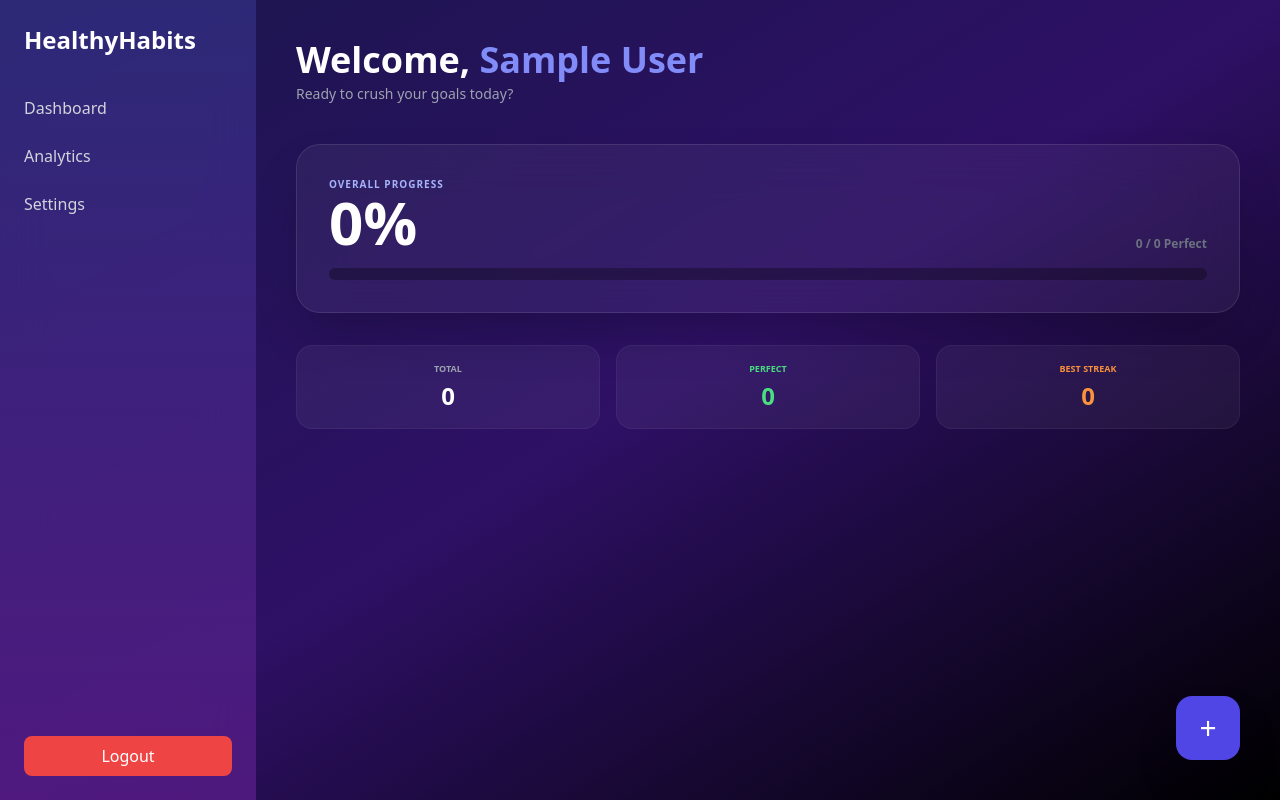
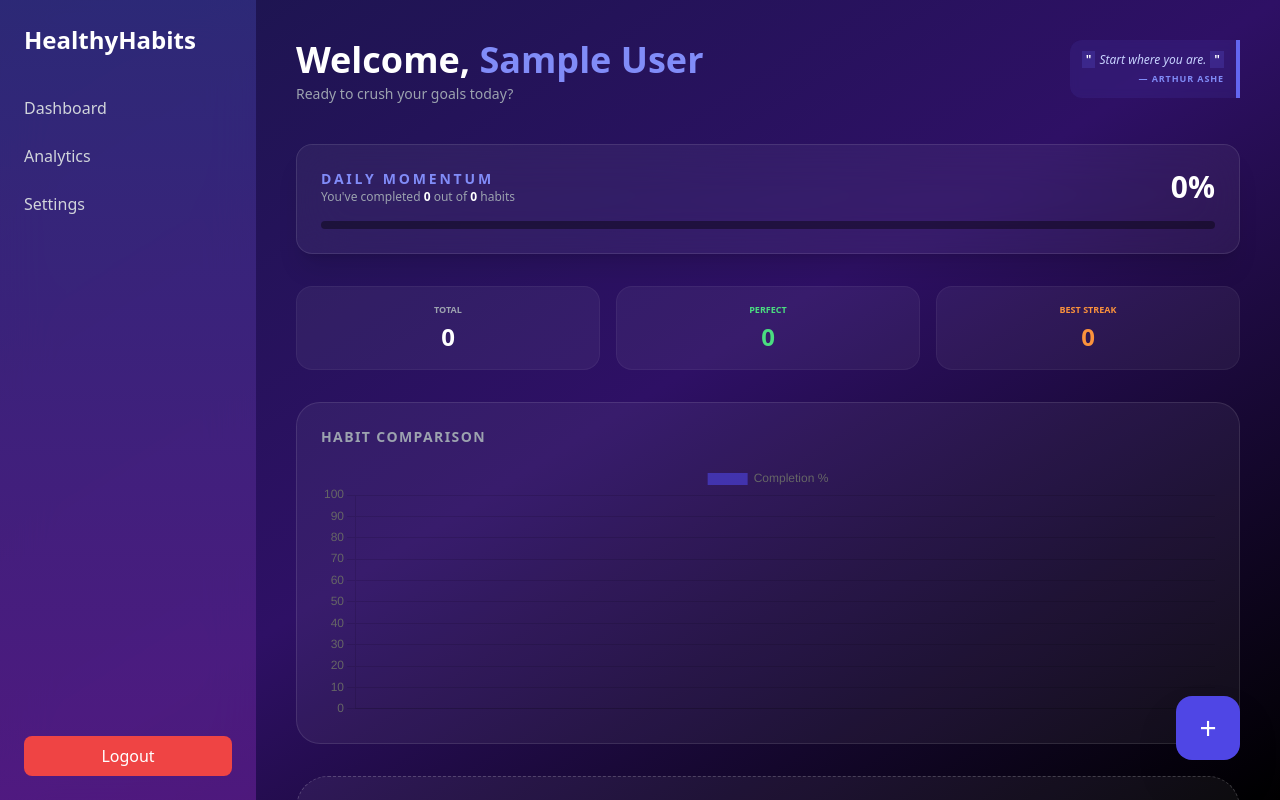
Before and after one commit to ARCHANA-MADDELA-57/healthy-habits-Tracker-frontend, a React (Vite) app: page /dashboard in a window 1280 px wide. Built offline with nearby package versions, Linux system fonts and the light colour scheme; no server answers; sample sign-in values are in the browser's storage.

Commit message:
Implemented daily summary, quote display

```diff
--- a/package.json
+++ b/package.json
@@ -11,8 +11,10 @@
   },
   "dependencies": {
     "axios": "^1.13.5",
+    "chart.js": "^4.5.1",
     "framer-motion": "^12.34.0",
     "react": "^19.2.0",
+    "react-chartjs-2": "^5.3.1",
     "react-circular-progressbar": "^2.2.0",
     "react-dom": "^19.2.0",
     "react-router-dom": "^7.13.0",
--- a/src/pages/Dashboard.jsx
+++ b/src/pages/Dashboard.jsx
@@ -1,16 +1,53 @@
 import { useState, useEffect } from "react";
 import Sidebar from "../components/Sidebar";
 import AddHabitModal from "../components/AddHabitModal";
+import { Bar } from "react-chartjs-2";
+import {
+  Chart as ChartJS,
+  CategoryScale,
+  LinearScale,
+  BarElement,
+  Title,
+  Tooltip,
+  Legend,
+} from "chart.js";
 
 const Dashboard = () => {
   const isLoggedIn = localStorage.getItem("isLoggedIn");
   const storedUser = JSON.parse(localStorage.getItem("registeredUser"));
 
+  const [quote, setQuote] = useState({
+    text: "Loading inspiration...",
+    author: "",
+  });
+
+  useEffect(() => {
+    fetch("https://type.fit/api/quotes")
+      .then((res) => res.json())
+      .then((data) => {
+        const randomQuote = data[Math.floor(Math.random() * 20)]; // Get one of the top 20
+        setQuote({
+          text: randomQuote.text,
+          author: randomQuote.author.split(",")[0],
+        });
+      })
+      .catch(() =>
+        setQuote({
+          text: "Start where you are.",
+          author: "Arthur Ashe",
+        })
+      );
+  }, []);
+
   useEffect(() => {
     console.log("Storage Data:", storedUser);
   }, [storedUser]);
 
-    const userName = storedUser?.name || storedUser?.username || storedUser?.email?.split('@')[0] || "User";
+  const userName =
+    storedUser?.name ||
+    storedUser?.username ||
+    storedUser?.email?.split("@")[0] ||
+    "User";
   const userKey = storedUser ? `habits_${storedUser.email}` : null;
 
   const [habits, setHabits] = useState([]);
@@ -21,7 +58,21 @@ const Dashboard = () => {
   useEffect(() => {
     if (userKey) {
       const storedHabits = JSON.parse(localStorage.getItem(userKey)) || [];
+      const today = new Date().toDateString();
+      const lastVisit = localStorage.getItem(`${userKey}_lastVisit`);
+
+      // If it's a new day, reset daily progress but keep the streak logic
+      if (lastVisit !== today) {
+        const resetHabits = storedHabits.map((h) => ({
+          ...h,
+          current: 0,
+          completedToday: false,
+        }));
+        setHabits(resetHabits);
+        localStorage.setItem(`${userKey}_lastVisit`, today);
+      } else {
         setHabits(storedHabits);
+      }
       setIsDataLoaded(true);
     }
   }, [userKey]);
@@ -32,7 +83,12 @@ const Dashboard = () => {
     }
   }, [habits, userKey, isDataLoaded]);
 
-    if (!isLoggedIn || !storedUser) return <div className="h-screen bg-[#1a164d] flex items-center justify-center text-white">Please Login.</div>;
+  if (!isLoggedIn || !storedUser)
+    return (
+      <div className="h-screen bg-[#1a164d] flex items-center justify-center text-white">
+        Please Login.
+      </div>
+    );
 
   const addHabit = (title, description, target, category) => {
     const newHabit = {
@@ -43,35 +99,83 @@ const Dashboard = () => {
       category: category || "General",
       current: 0,
       streak: 0,
-            completedToday: false
+      completedToday: false,
     };
     setHabits([...habits, newHabit]);
   };
 
   const updateHabit = (id, title, description, target, category) => {
-        setHabits(habits.map(h => h.id === id ? { ...h, title, description, target: parseInt(target), category } : h));
+    setHabits(
+      habits.map((h) =>
+        h.id === id
+          ? { ...h, title, description, target: parseInt(target), category }
+          : h
+      )
+    );
   };
 
   const incrementProgress = (id) => {
-        setHabits(prev => prev.map(h => {
+    setHabits((prev) =>
+      prev.map((h) => {
         if (h.id === id) {
           const nextVal = Math.min((h.current || 0) + 1, h.target);
           const isDone = nextVal >= h.target;
-                return { ...h, current: nextVal, streak: isDone && !h.completedToday ? h.streak + 1 : h.streak, completedToday: isDone };
+          return {
+            ...h,
+            current: nextVal,
+            streak: isDone && !h.completedToday ? h.streak + 1 : h.streak,
+            completedToday: isDone,
+          };
         }
         return h;
-        }));
+      })
+    );
   };
 
   const decrementProgress = (id) => {
-        setHabits(prev => prev.map(h => h.id === id ? { ...h, current: Math.max(0, (h.current || 0) - 1), completedToday: false } : h));
+    setHabits((prev) =>
+      prev.map((h) =>
+        h.id === id
+          ? {
+              ...h,
+              current: Math.max(0, (h.current || 0) - 1),
+              completedToday: false,
+            }
+          : h
+      )
+    );
   };
 
-    const perfectedToday = habits.filter(h => h.current >= h.target).length;
-    const totalProgressArray = habits.map(h => (h.current || 0) / (h.target || 1));
-    const overallProgress = habits.length > 0
-        ? Math.round((totalProgressArray.reduce((a, b) => a + b, 0) / habits.length) * 100)
+  const perfectedToday = habits.filter((h) => h.current >= h.target).length;
+  const totalProgressArray = habits.map(
+    (h) => (h.current || 0) / (h.target || 1)
+  );
+  const overallProgress =
+    habits.length > 0
+      ? Math.round(
+          (totalProgressArray.reduce((a, b) => a + b, 0) / habits.length) * 100
+        )
       : 0;
+
+  ChartJS.register(
+    CategoryScale,
+    LinearScale,
+    BarElement,
+    Title,
+    Tooltip,
+    Legend
+  );
+  const chartData = {
+    labels: habits.map((h) => h.title),
+    datasets: [
+      {
+        label: "Completion %",
+        data: habits.map((h) => ((h.current || 0) / (h.target || 1)) * 100),
+        backgroundColor: "rgba(79, 70, 229, 0.6)",
+        borderRadius: 8,
+      },
+    ],
+  };
 
   return (
     <div className="flex flex-col md:flex-row h-screen bg-gradient-to-br from-[#1a164d] via-[#2e1065] to-black text-white overflow-hidden">
@@ -82,27 +186,65 @@ const Dashboard = () => {
 
       {/* Main Content Area: Scrollable */}
       <main className="flex-1 h-full overflow-y-auto p-4 md:p-10 custom-scrollbar">
+        {/* Header Section */}
+        <header className="mb-6 md:mb-10 flex flex-col md:flex-row justify-between items-start gap-6">
+          <div>
+            <h1 className="text-2xl md:text-4xl font-bold">
+              Welcome,{" "}
+              <span className="text-indigo-400 capitalize">{userName}</span>
+            </h1>
+            <p className="text-gray-400 text-sm mt-1">
+              Ready to crush your goals today?
+            </p>
+          </div>
 
-                {/* Header Section */}
-                <header className="mb-6 md:mb-10">
-                    <h1 className="text-2xl md:text-4xl font-bold">
-                        Welcome, <span className="text-indigo-400 capitalize">{userName}</span>
-                    </h1>
-                    <p className="text-gray-400 text-sm mt-1">Ready to crush your goals today?</p>
+          {/* Highlighter Quote Box */}
+          <div className="md:max-w-[300px] text-right">
+            <div className="inline-block bg-indigo-500/10 border-r-4 border-indigo-500 p-3 rounded-l-xl backdrop-blur-sm">
+              <p className="text-[11px] md:text-xs italic text-indigo-200 leading-relaxed">
+                <span className="bg-indigo-500/20 px-1 text-white not-italic font-bold mr-1 italic">
+                  "
+                </span>
+                {quote.text}
+                <span className="bg-indigo-500/20 px-1 text-white not-italic font-bold ml-1 italic">
+                  "
+                </span>
+              </p>
+              {quote.author && (
+                <p className="text-[9px] text-indigo-400 font-black uppercase mt-1 tracking-widest">
+                  — {quote.author}
+                </p>
+              )}
+            </div>
+          </div>
         </header>
 
-                {/* Overall Completion Card (Responsive) */}
-                <div className="bg-white/5 backdrop-blur-xl p-6 md:p-8 rounded-3xl border border-white/10 mb-8 shadow-2xl">
-                    <div className="flex flex-col sm:flex-row justify-between items-start sm:items-end gap-2 mb-4">
+        {/* Sleek Progress Header */}
+        <div className="bg-white/5 backdrop-blur-xl p-6 rounded-2xl border border-white/10 mb-8 shadow-xl">
+          <div className="flex items-center justify-between mb-4">
             <div>
-                            <p className="text-indigo-300 text-[10px] font-black uppercase tracking-widest">Overall Progress</p>
-                            <h2 className="text-4xl md:text-6xl font-black">{overallProgress}%</h2>
+              <h2 className="text-sm font-black uppercase tracking-[0.2em] text-indigo-400">
+                Daily Momentum
+              </h2>
+              <p className="text-gray-400 text-xs">
+                You've completed{" "}
+                <span className="text-white font-bold">{perfectedToday}</span>{" "}
+                out of{" "}
+                <span className="text-white font-bold">{habits.length}</span>{" "}
+                habits
+              </p>
             </div>
-                        <p className="text-gray-500 text-[10px] md:text-xs font-bold">{perfectedToday} / {habits.length} Perfect</p>
+            <div className="text-right">
+              <span className="text-3xl font-black text-white">
+                {overallProgress}%
+              </span>
             </div>
-                    <div className="w-full bg-black/30 h-3 rounded-full overflow-hidden">
+          </div>
+
+          {/* Slim Progress Bar */}
+          <div className="relative w-full bg-black/40 h-2 rounded-full overflow-hidden">
             <div
-                            className="bg-gradient-to-r from-indigo-500 to-purple-500 h-full transition-all duration-1000"
+              className="absolute top-0 left-0 bg-gradient-to-r from-indigo-500 via-purple-500 to-pink-500 h-full transition-all duration-1000 ease-out"
               style={{ width: `${overallProgress}%` }}
             ></div>
           </div>
@@ -111,61 +253,169 @@ const Dashboard = () => {
         {/* Quick Stats Grid (Responsive 1-3 columns) */}
         <div className="grid grid-cols-1 sm:grid-cols-3 gap-4 mb-8">
           <div className="bg-white/5 p-4 rounded-2xl border border-white/5 text-center">
-                        <p className="text-gray-400 text-[9px] font-bold uppercase mb-1">Total</p>
+            <p className="text-gray-400 text-[9px] font-bold uppercase mb-1">
+              Total
+            </p>
             <h3 className="text-2xl font-black">{habits.length}</h3>
           </div>
           <div className="bg-white/5 p-4 rounded-2xl border border-white/5 text-center">
-                        <p className="text-green-400 text-[9px] font-bold uppercase mb-1">Perfect</p>
-                        <h3 className="text-2xl font-black text-green-400">{perfectedToday}</h3>
+            <p className="text-green-400 text-[9px] font-bold uppercase mb-1">
+              Perfect
+            </p>
+            <h3 className="text-2xl font-black text-green-400">
+              {perfectedToday}
+            </h3>
           </div>
           <div className="bg-white/5 p-4 rounded-2xl border border-white/5 text-center">
-                        <p className="text-orange-400 text-[9px] font-bold uppercase mb-1">Best Streak</p>
+            <p className="text-orange-400 text-[9px] font-bold uppercase mb-1">
+              Best Streak
+            </p>
             <h3 className="text-2xl font-black text-orange-400">
-                            {habits.length > 0 ? Math.max(...habits.map(h => h.streak)) : 0}
+              {habits.length > 0 ? Math.max(...habits.map((h) => h.streak)) : 0}
             </h3>
+          </div>
+        </div>
+        <div className="bg-white/5 p-6 rounded-3xl border border-white/10 mb-8">
+          <h3 className="text-sm font-bold uppercase tracking-widest text-gray-400 mb-4">
+            Habit Comparison
+          </h3>
+          <div className="h-64">
+            <Bar
+              data={chartData}
+              options={{
+                maintainAspectRatio: false,
+                scales: { y: { beginAtZero: true, max: 100 } },
+              }}
+            />
           </div>
         </div>
 
         {/* Habit Cards Grid: Responsive Columns */}
         <div className="grid grid-cols-1 md:grid-cols-2 lg:grid-cols-2 xl:grid-cols-3 gap-6 pb-24">
+          {habits.length === 0 && (
+            <div className="col-span-full text-center py-20 bg-white/5 rounded-[2rem] border border-dashed border-white/20">
+              <p className="text-gray-400">
+                No habits added yet. Click the + button to start your journey!
+              </p>
+            </div>
+          )}
           {habits.map((habit) => {
-                        const percent = Math.round(((habit.current || 0) / (habit.target || 1)) * 100);
+            const percent = Math.round(
+              ((habit.current || 0) / (habit.target || 1)) * 100
+            );
             const safePercent = isNaN(percent) ? 0 : percent;
 
             return (
-                            <div key={habit.id} className="bg-white/5 backdrop-blur-md p-6 rounded-[2rem] border border-white/10 flex flex-col justify-between hover:bg-white/10 transition-all shadow-xl">
+              <div
+                key={habit.id}
+                className={`p-6 rounded-[2rem] border transition-all shadow-xl flex flex-col justify-between backdrop-blur-md
+                    ${
+                      habit.completedToday
+                        ? "bg-indigo-500/10 border-indigo-500/50 shadow-indigo-500/10"
+                        : "bg-white/5 border-white/10 hover:bg-white/10"
+                    }`}
+              >
                 <div>
                   <div className="flex justify-between items-start mb-6">
                     <div className="relative w-14 h-14 shrink-0">
                       <svg className="w-full h-full transform -rotate-90">
-                                                <circle cx="28" cy="28" r="24" stroke="currentColor" strokeWidth="4" fill="transparent" className="text-white/5" />
-                                                <circle cx="28" cy="28" r="24" stroke="#4f46e5" strokeWidth="4" fill="transparent"
-                                                    strokeDasharray={150.8} strokeDashoffset={150.8 - (150.8 * safePercent) / 100} strokeLinecap="round" />
+                        <circle
+                          cx="28"
+                          cy="28"
+                          r="24"
+                          stroke="currentColor"
+                          strokeWidth="4"
+                          fill="transparent"
+                          className="text-white/5"
+                        />
+                        <circle
+                          cx="28"
+                          cy="28"
+                          r="24"
+                          stroke="#4f46e5"
+                          strokeWidth="4"
+                          fill="transparent"
+                          strokeDasharray={150.8}
+                          strokeDashoffset={150.8 - (150.8 * safePercent) / 100}
+                          strokeLinecap="round"
+                        />
                       </svg>
-                                            <span className="absolute inset-0 flex items-center justify-center text-[10px] font-bold">{safePercent}%</span>
+                      <span className="absolute inset-0 flex items-center justify-center text-[10px] font-bold">
+                        {safePercent}%
+                      </span>
                     </div>
                     <div className="text-right flex-1 ml-4">
-                                            <span className="text-[8px] font-black bg-indigo-500/20 text-indigo-300 px-2 py-0.5 rounded uppercase">{habit.category}</span>
-                                            <h3 className="text-lg font-bold truncate mt-1">{habit.title}</h3>
-                                            <p className="text-orange-400 text-[10px] font-bold">🔥 {habit.streak} DAYS</p>
+                      <span className="text-[8px] font-black bg-indigo-500/20 text-indigo-300 px-2 py-0.5 rounded uppercase">
+                        {habit.category}
+                      </span>
+                      <h3
+                        className={`text-lg font-bold truncate mt-1 ${
+                          habit.completedToday
+                            ? "line-through text-indigo-400/50"
+                            : "text-white"
+                        }`}
+                      >
+                        {habit.title} {habit.completedToday && "✓"}
+                      </h3>
+                      <p className="text-orange-400 text-[10px] font-bold">
+                        🔥 {habit.streak} DAYS
+                      </p>
                     </div>
                   </div>
-                                    <p className="text-gray-400 text-xs mb-8 line-clamp-2 italic">"{habit.description}"</p>
+                  <p className="text-gray-400 text-xs mb-8 line-clamp-2 italic">
+                    "{habit.description}"
+                  </p>
                 </div>
 
                 <div className="space-y-4">
                   <div className="flex justify-between text-[10px] font-bold text-gray-500 uppercase tracking-widest">
                     <span>Progress</span>
-                                        <span className="text-white">{habit.current} / {habit.target}</span>
+                    <span className="text-white">
+                      {habit.current} / {habit.target}
+                    </span>
                   </div>
                   <div className="flex flex-col gap-2">
                     <div className="flex gap-2">
-                                            <button onClick={() => decrementProgress(habit.id)} className="w-12 py-3 rounded-xl bg-white/5 hover:bg-white/10">-</button>
-                                            <button onClick={() => incrementProgress(habit.id)} className="flex-1 py-3 rounded-xl bg-indigo-600 hover:bg-indigo-500 font-bold text-xs uppercase">+ Log</button>
+                      <button
+                        onClick={() => decrementProgress(habit.id)}
+                        className="w-12 py-3 rounded-xl bg-white/5 hover:bg-white/10"
+                      >
+                        -
+                      </button>
+                      <button
+                        onClick={() => incrementProgress(habit.id)}
+                        disabled={habit.completedToday}
+                        className={`flex-1 py-3 rounded-xl font-bold text-xs uppercase transition-all
+        ${
+          habit.completedToday
+            ? "bg-green-500/20 text-green-400 cursor-not-allowed"
+            : "bg-indigo-600 hover:bg-indigo-500 text-white"
+        }`}
+                      >
+                        {habit.completedToday
+                          ? "Goal Reached ✓"
+                          : "+ Log Progress"}
+                      </button>
                     </div>
                     <div className="flex gap-2">
-                                            <button onClick={() => { setEditingHabit(habit); setIsOpen(true); }} className="flex-1 py-2 bg-white/5 rounded-lg text-[10px] font-bold uppercase hover:bg-white/10">Edit</button>
-                                            <button onClick={() => { if(window.confirm("Delete?")) setHabits(habits.filter(h => h.id !== habit.id)) }} className="flex-1 py-2 bg-red-500/10 text-red-500 rounded-lg text-[10px] font-bold uppercase hover:bg-red-500/20">Delete</button>
+                      <button
+                        onClick={() => {
+                          setEditingHabit(habit);
+                          setIsOpen(true);
+                        }}
+                        className="flex-1 py-2 bg-white/5 rounded-lg text-[10px] font-bold uppercase hover:bg-white/10"
+                      >
+                        Edit
+                      </button>
+                      <button
+                        onClick={() => {
+                          if (window.confirm("Delete?"))
+                            setHabits(habits.filter((h) => h.id !== habit.id));
+                        }}
+                        className="flex-1 py-2 bg-red-500/10 text-red-500 rounded-lg text-[10px] font-bold uppercase hover:bg-red-500/20"
+                      >
+                        Delete
+                      </button>
                     </div>
                   </div>
                 </div>
@@ -177,13 +427,25 @@ const Dashboard = () => {
 
       {/* Mobile Add Button */}
       <button
-                onClick={() => { setEditingHabit(null); setIsOpen(true); }}
+        onClick={() => {
+          setEditingHabit(null);
+          setIsOpen(true);
+        }}
         className="fixed bottom-6 right-6 md:bottom-10 md:right-10 bg-indigo-600 w-14 h-14 md:w-16 md:h-16 rounded-2xl flex items-center justify-center text-3xl shadow-2xl z-50 hover:scale-110 active:scale-95 transition-all"
       >
         +
       </button>
 
-            <AddHabitModal isOpen={isOpen} onClose={() => { setIsOpen(false); setEditingHabit(null); }} onAdd={addHabit} onUpdate={updateHabit} editingHabit={editingHabit} />
+      <AddHabitModal
+        isOpen={isOpen}
+        onClose={() => {
+          setIsOpen(false);
+          setEditingHabit(null);
+        }}
+        onAdd={addHabit}
+        onUpdate={updateHabit}
+        editingHabit={editingHabit}
+      />
     </div>
   );
 };
```
Also changed, not shown: 1 other file (tests, documents, lock files or other folders). Lines whose indentation alone changed are shown as unchanged.
